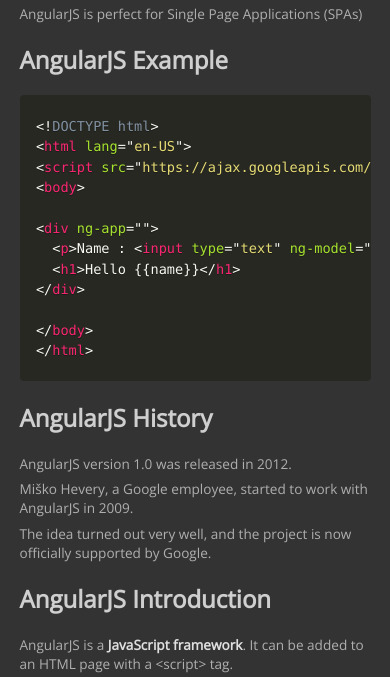
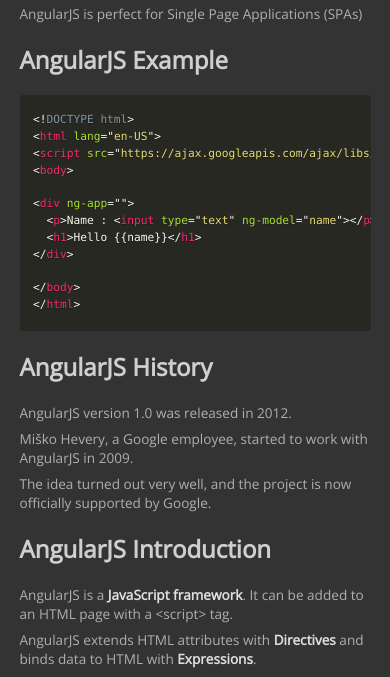
Before and after one commit to larcondo/AngularJS_Tutorial, a plain HTML site: page home.html in a window 390 px wide. Shown: the part 154-831 px from the top of the page. Drawn offline with nearby package versions, Linux system fonts and the light colour scheme.

Commit message:
Cambio de tamaño fuente codigo responsive

```diff
--- a/style.css
+++ b/style.css
@@ -280,6 +280,9 @@
   /* .contenedor-principal img{
     max-width: 100%;
   } */
-
+  pre[class*=language-] {
+    padding: 0;
+    font-size: 0.7rem;
+  }
 
 }
```
